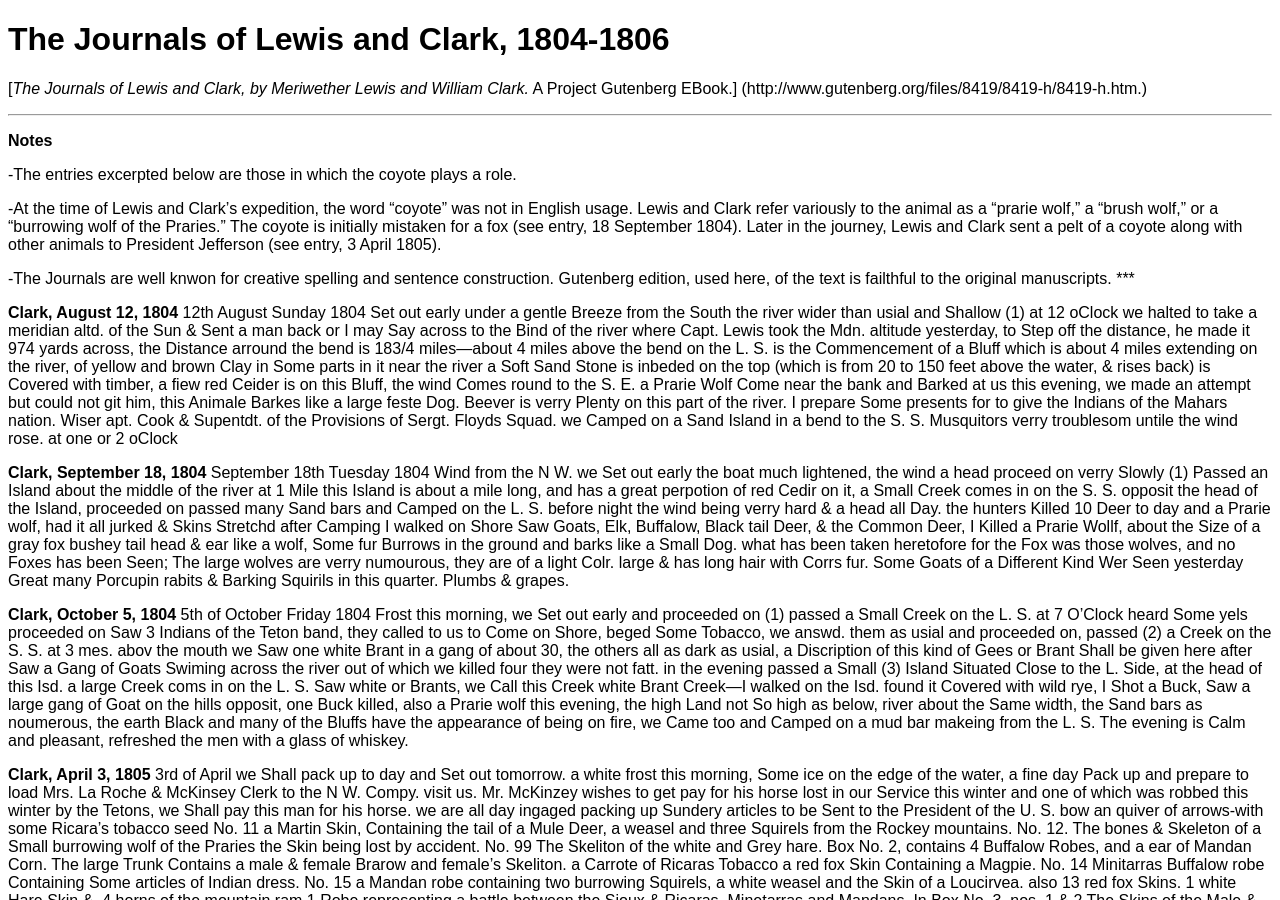
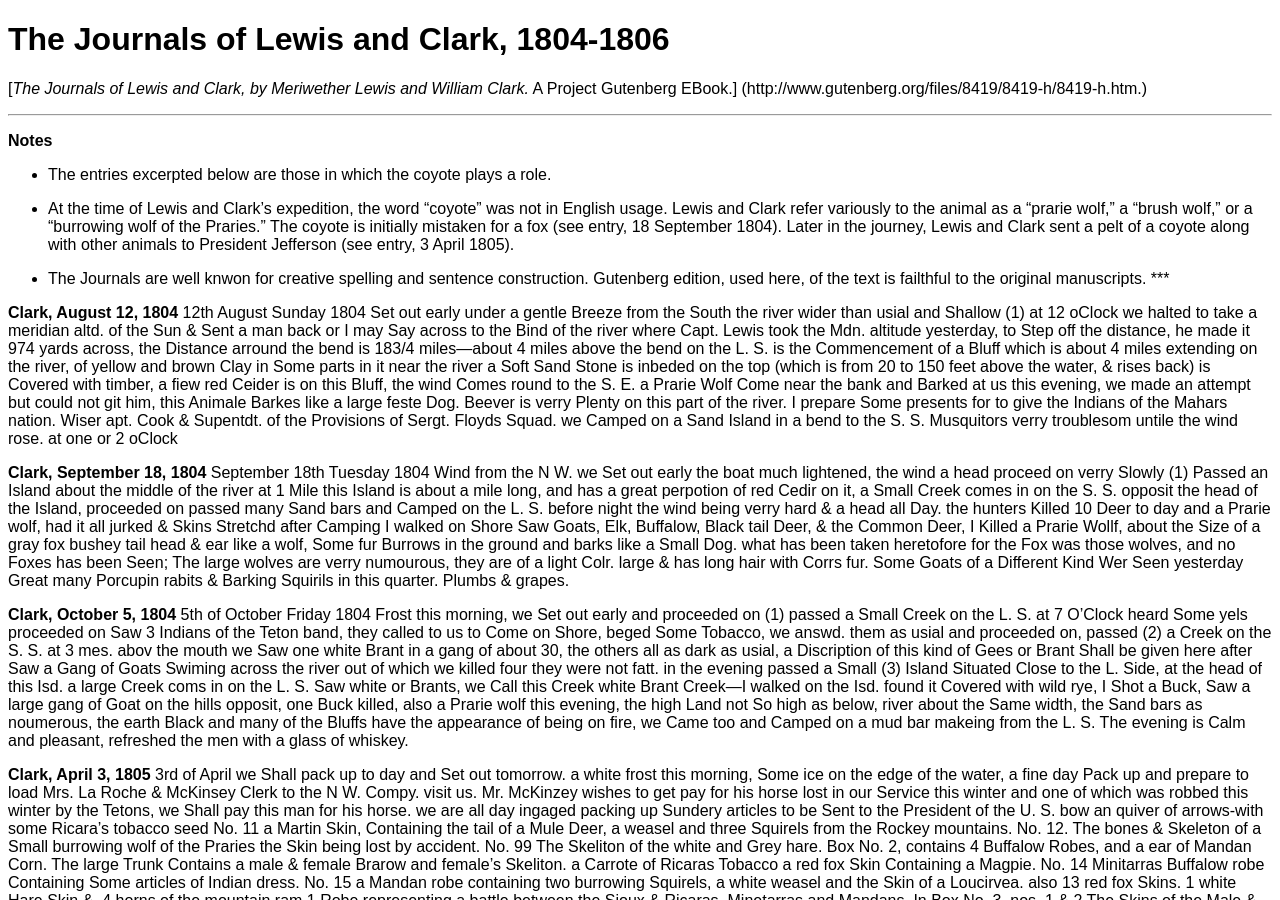
Before and after one commit to hofstra/coyote, a Jekyll site: the page built from _build/sources/_posts/2015-08-04-lewis-and-clark.md, in a window 1280 px wide and 900 px high. Built offline with Jekyll 4.4.1, drawn with Linux system fonts in a browser that asks for light colours.

```diff
--- a/_build/sources/_posts/2015-08-04-lewis-and-clark.md
+++ b/_build/sources/_posts/2015-08-04-lewis-and-clark.md
@@ -15,11 +15,11 @@ tags:
 ***
 **Notes**
 
--The entries excerpted below are those in which the coyote plays a role.
+* The entries excerpted below are those in which the coyote plays a role.
 
--At the time of Lewis and Clark’s expedition, the word “coyote” was not in English usage. Lewis and Clark refer variously to the animal as a “prarie wolf,” a “brush wolf,” or a “burrowing wolf of the Praries.”  The coyote is initially mistaken for a fox (see entry, 18 September 1804). Later in the journey, Lewis and Clark sent a pelt of a coyote along with other animals to President Jefferson (see entry, 3 April 1805).
+* At the time of Lewis and Clark’s expedition, the word “coyote” was not in English usage. Lewis and Clark refer variously to the animal as a “prarie wolf,” a “brush wolf,” or a “burrowing wolf of the Praries.”  The coyote is initially mistaken for a fox (see entry, 18 September 1804). Later in the journey, Lewis and Clark sent a pelt of a coyote along with other animals to President Jefferson (see entry, 3 April 1805).
 
--The Journals are well knwon for creative spelling and sentence construction.  Gutenberg edition, used here, of the text is failthful to the original manuscripts.
+* The Journals are well knwon for creative spelling and sentence construction.  Gutenberg edition, used here, of the text is failthful to the original manuscripts.
 ***
 
 **Clark, August 12, 1804**
```
